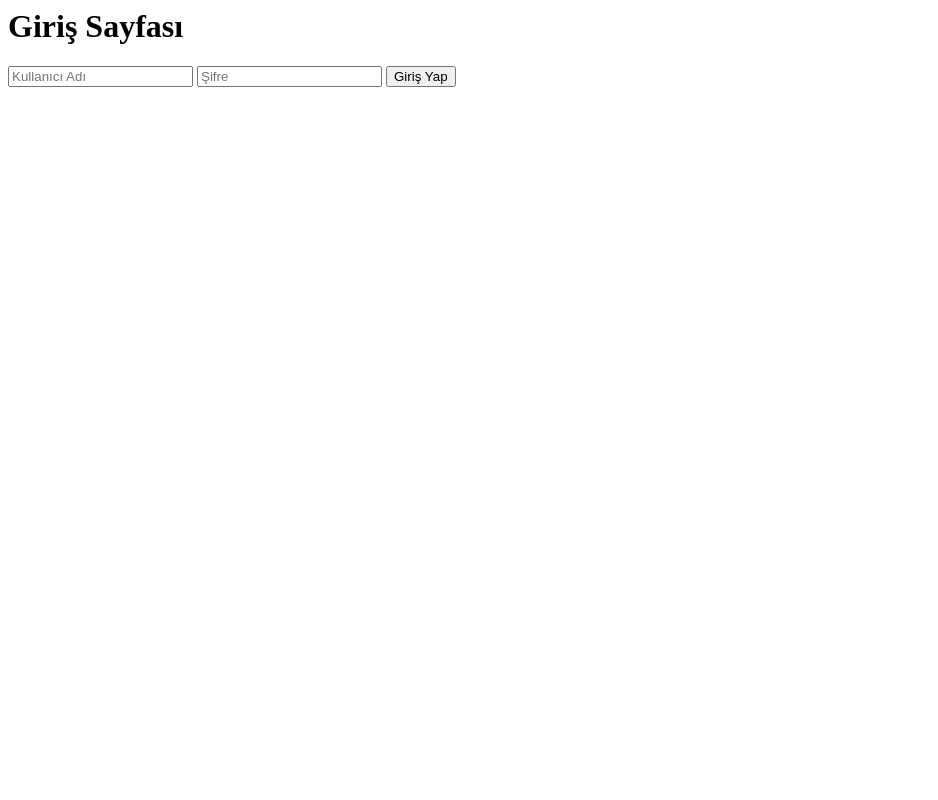
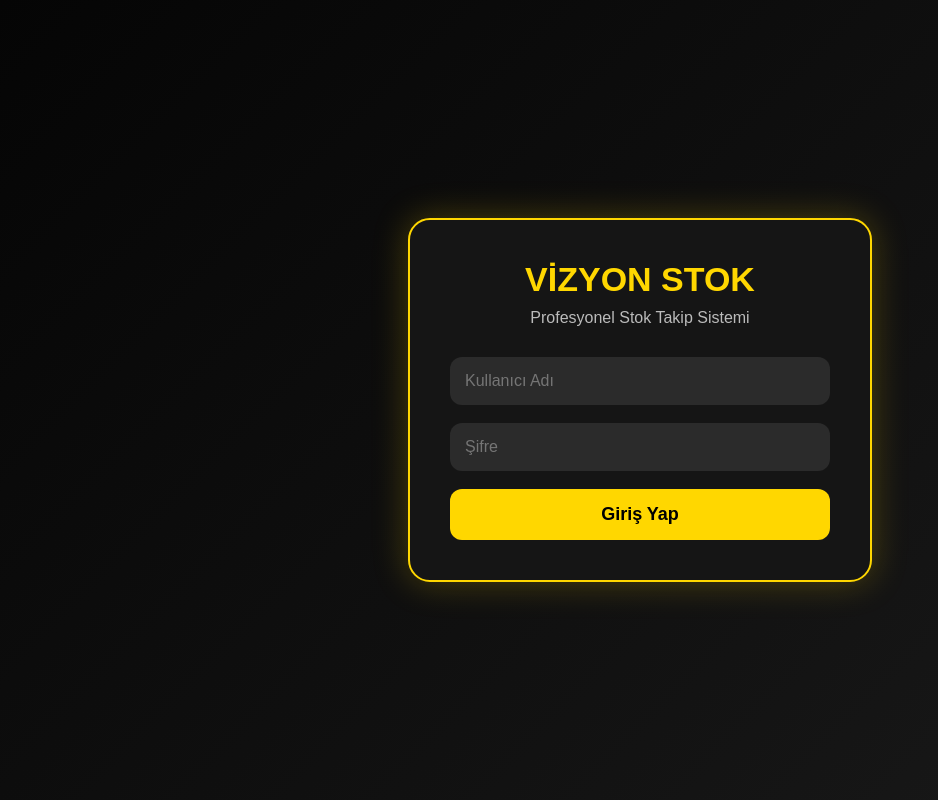
Before and after one commit to alicandvc38-netizen/vizyon-stok, a Flask app: page /login in a window 1280 px wide. Shown: the whole page, without its empty margins (0-938 px from the left). Run offline with Flask 3, Linux system fonts and the light colour scheme.

Commit message:
Update login.html

```diff
--- a/templates/login.html
+++ b/templates/login.html
@@ -1,7 +1,100 @@
-<h1>Giriş Sayfası</h1>
+<!DOCTYPE html>
+<html lang="tr">
+<head>
+<meta charset="UTF-8">
+<meta name="viewport" content="width=device-width, initial-scale=1.0">
+<title>Vizyon Stok | Giriş</title>
+
+<style>
+body{
+    margin:0;
+    min-height:100vh;
+    display:flex;
+    justify-content:center;
+    align-items:center;
+    background:linear-gradient(135deg,#050505,#1a1a1a);
+    font-family:Arial, sans-serif;
+    color:white;
+}
+
+.login-box{
+    width:380px;
+    background:#151515;
+    border:2px solid gold;
+    border-radius:22px;
+    padding:40px;
+    box-shadow:0 0 35px rgba(255,215,0,0.25);
+}
+
+.logo{
+    text-align:center;
+    color:gold;
+    font-size:34px;
+    font-weight:bold;
+    margin-bottom:10px;
+}
+
+.sub{
+    text-align:center;
+    color:#bbb;
+    margin-bottom:30px;
+}
+
+input{
+    width:100%;
+    padding:15px;
+    margin-bottom:18px;
+    border:none;
+    border-radius:12px;
+    background:#2b2b2b;
+    color:white;
+    font-size:16px;
+    box-sizing:border-box;
+}
+
+button{
+    width:100%;
+    padding:15px;
+    background:gold;
+    color:black;
+    border:none;
+    border-radius:12px;
+    font-size:18px;
+    font-weight:bold;
+    cursor:pointer;
+}
+
+button:hover{
+    background:#ffcc00;
+}
+
+.hata{
+    margin-top:18px;
+    color:#ff4b4b;
+    text-align:center;
+    font-weight:bold;
+}
+</style>
+</head>
+
+<body>
+
+<div class="login-box">
+
+<div class="logo">VİZYON STOK</div>
+<div class="sub">Profesyonel Stok Takip Sistemi</div>
 
 <form method="POST">
-  <input type="text" name="kullanici" placeholder="Kullanıcı Adı">
-  <input type="password" name="sifre" placeholder="Şifre">
-  <button type="submit">Giriş Yap</button>
+    <input type="text" name="kullanici" placeholder="Kullanıcı Adı" required>
+    <input type="password" name="sifre" placeholder="Şifre" required>
+    <button type="submit">Giriş Yap</button>
 </form>
+
+{% if hata %}
+<div class="hata">{{ hata }}</div>
+{% endif %}
+
+</div>
+
+</body>
+</html>
```
